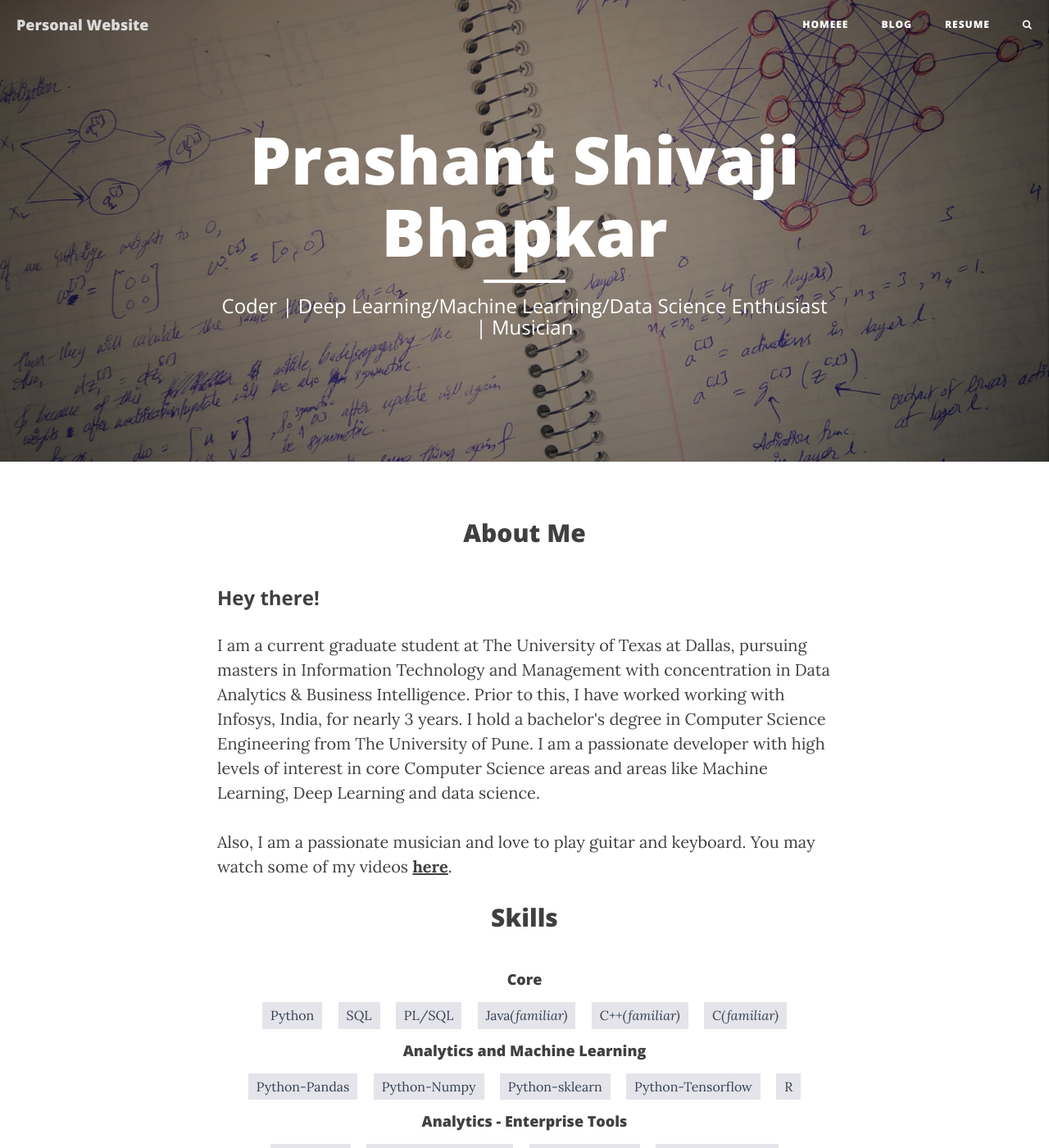
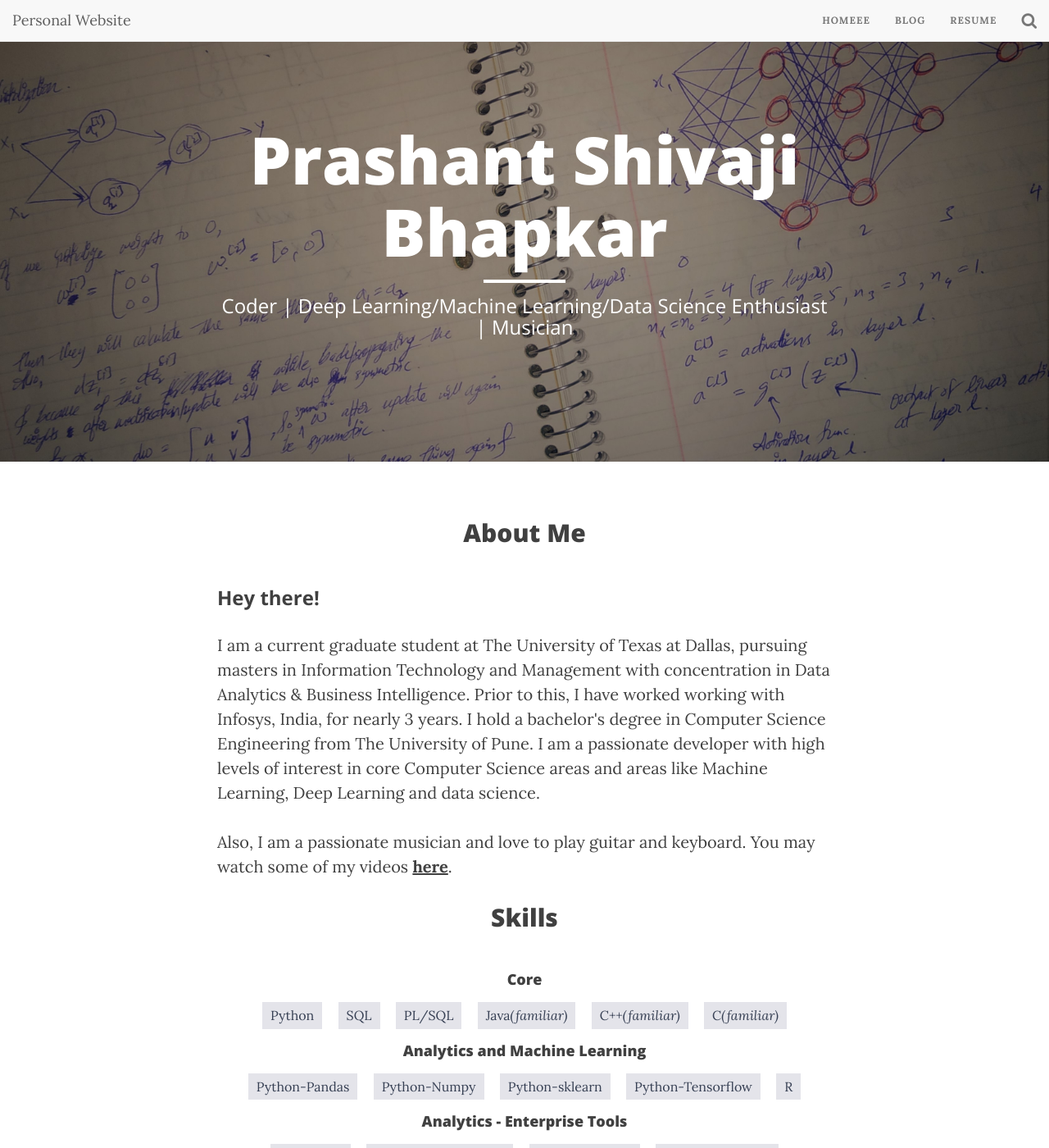
Before and after one commit to PrashantShivajiBhapkar/PrashantShivajiBBhapkar.github.io, a Jekyll site: the page built from index.html, in a window 1280 px wide and 1400 px high. Shown: the whole window at 82% size. Built offline with Jekyll 4.4.1, drawn with Linux system fonts in a browser that asks for light colours; nearby versions of some CDN libraries.

Commit message:
added portfolio

```diff
--- a/_includes/nav.html
+++ b/_includes/nav.html
@@ -1,6 +1,6 @@
 <!-- Navigation -->
 <!-- <nav class="navbar navbar-default navbar-custom navbar-fixed-top"> -->
-<nav class="navbar navbar-default navbar-custom navbar-fixed-top">
+<nav class="navbar navbar-default navbar-fixed-top" >
     <div class="container-fluid">
         <!-- Brand and toggle get grouped for better mobile display -->
         <div class="navbar-header page-scroll">
@@ -17,13 +17,13 @@
         <div class="collapse navbar-collapse" id="bs-example-navbar-collapse-1">
             <ul class="nav navbar-nav navbar-right">
                 <li>
-                    <a href="/">homeee</a>
+                    <a href="/" style="text-transform:uppercase;font-size:12px;font-weight:800;letter-spacing:1px;">homeee</a>
                 </li>
                 <li>
-                    <a href="/blog/">blog</a>
+                    <a href="/blog/" style="text-transform:uppercase;font-size:12px;font-weight:800;letter-spacing:1px;">blog</a>
                 </li>
                 <li>
-                    <a href="/resume/Resume PrashantShivajiBhapkar.pdf">resume</a>
+                    <a href="/resume/Resume PrashantShivajiBhapkar.pdf" style="text-transform:uppercase;font-size:12px;font-weight:800;letter-spacing:1px;">resume</a>
                 </li>
                 <li>
                     <a href="/search/" class="nav-search-link" title="SEARCH">
--- a/css/clean-blog.css
+++ b/css/clean-blog.css
@@ -14,7 +14,7 @@
 a img:focus{cursor:zoom-in;}
 blockquote{color:#808080;font-style:italic;}
 hr.small{max-width:100px;margin:15px auto;border-width:4px;border-color:white;}
-.navbar-custom{background:white;position:fixed;top:0;left:0;width:100%;z-index:3;font-family:'Open Sans', 'Helvetica Neue', Helvetica, Arial, sans-serif;}
+.navbar-custom{background:white;position:absolute;top:0;left:0;width:100%;z-index:3;font-family:'Open Sans', 'Helvetica Neue', Helvetica, Arial, sans-serif;}
 .navbar-custom .navbar-brand{font-weight:800;}
 .navbar-custom .nav li a{text-transform:uppercase;font-size:12px;font-weight:800;letter-spacing:1px;}
 @media only screen and (min-width:768px){.navbar-custom{background:transparent;border-bottom:1px solid transparent;}
```
